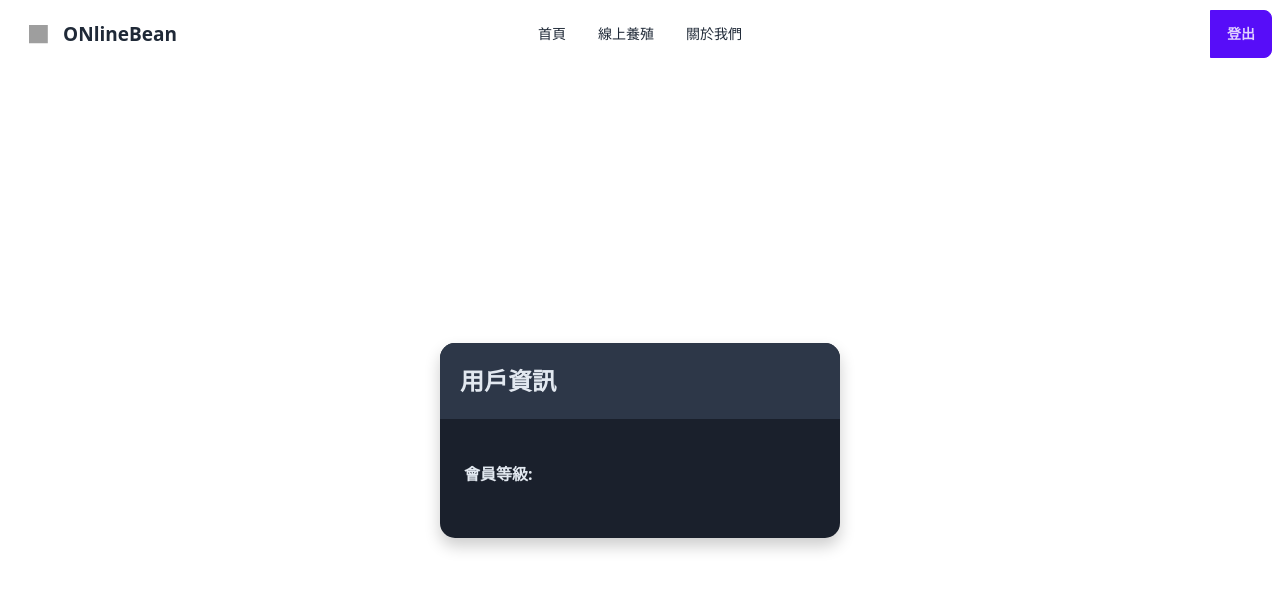
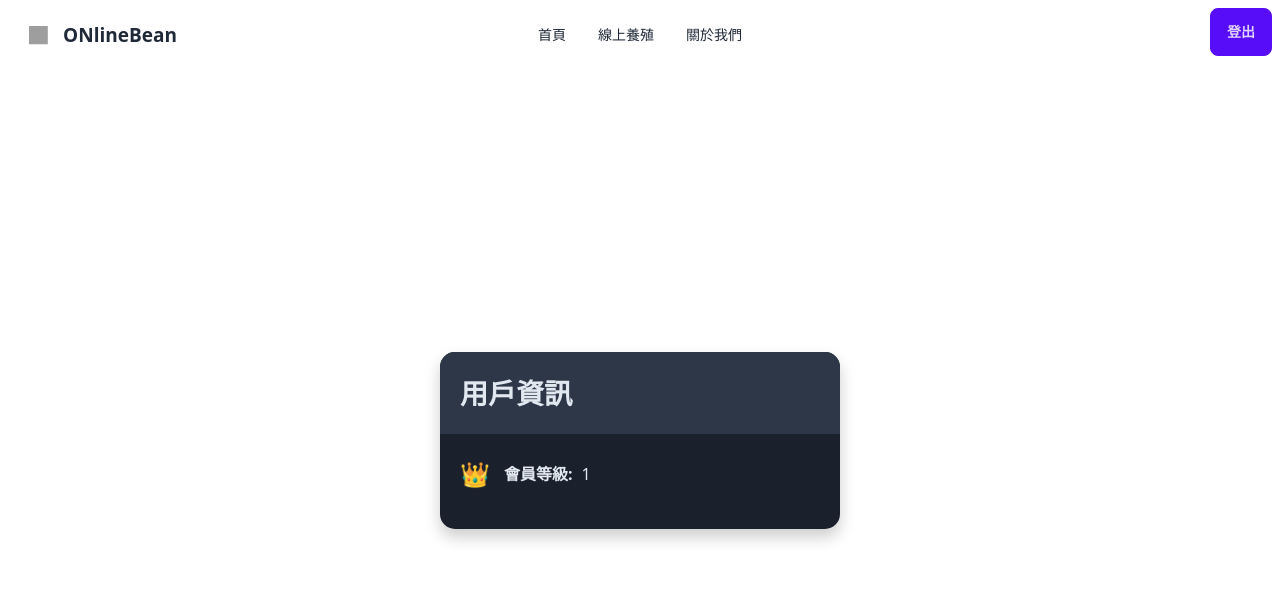
Before and after one commit to Angelo0218/OnlineBean, a Vue app: page /User in a window 1280 px wide. Shown: the top 590 px of the page. Built offline with nearby package versions, Linux system fonts and the light colour scheme; no server answers; sample sign-in values are in the browser's storage; grey boxes are pictures that could not be loaded.

Commit message:
增加讀取 並增加用戶等級功能

```diff
--- a/src/components/nav.vue
+++ b/src/components/nav.vue
@@ -30,49 +30,56 @@
                     <router-link to="/register" class="btn btn-primary">註冊</router-link>
                     <router-link to="/login" class="btn btn-ghost ml-2">登入</router-link>
                 </div>
-                <div class="btn-group  " v-else>
-                    <router-link to="/user" class="btn btn-ghost">{{ username }}</router-link>
+
+                <div v-else>
+                    <router-link to="/user" class="btn btn-ghost" @mouseover="showUserLevel = true" @mouseleave="showUserLevel = false">
+                        <span v-show="!showUserLevel">{{ username }}</span>
+                        <span class="user-level" v-show="showUserLevel">
+                            <i class="fa fa-star"></i>
+                            <span class="text-xs">會員等級:</span> <span class="text-xs">{{ userLevel }}</span>
+                        </span>
+                    </router-link>
                     <button class="btn btn-primary ml-2" @click="handleLogout">登出</button>
                 </div>
             </div>
         </nav>
     </header>
 </template>
+
 <script>
+import { ref, watchEffect } from 'vue';
 import { useAuthStore } from '../store/auth.js';
-import { watchEffect } from 'vue';
 import { useRouter } from 'vue-router';
-import { ref } from 'vue';
+
 export default {
-
     setup() {
         const authStore = useAuthStore();
         const isAuthenticated = ref(authStore.isAuthenticated);
         const router = useRouter();
         const username = ref(authStore.username);
-watchEffect(() => {
-    isAuthenticated.value = authStore.isAuthenticated;
-    username.value = authStore.username;  // 新增這一行
-});
+        const userLevel = ref(authStore.userLevel);
+        const showUserLevel = ref(false); // 初始化為 false
 
-
-
-
-
+        watchEffect(() => {
+            isAuthenticated.value = authStore.isAuthenticated;
+            username.value = authStore.username;
+            userLevel.value = authStore.userLevel;
+        });
 
         const handleLogout = () => {
             authStore.logout();
-            router.push('/login'); // 重定向到登录页面
+            router.push('/login');
         }
 
         return {
             username,
             handleLogout,
-            isAuthenticated
+            isAuthenticated,
+            userLevel,
+            showUserLevel // 添加這一行
         };
     }
 }
-
 </script>
 <style scoped>
 .navbar {
@@ -86,4 +93,13 @@ watchEffect(() => {
     z-index: 1000;
     /* 確保導航欄始終在其他內容之上 */
 }
+
+.user-level {
+    color: #ffd700;
+    /* 改變等級文字顏色為金色 */
+    font-weight: bold;
+    /* 加粗等級文字 */
+    margin-right: 10px;
+    /* 增加與下一個元素的間距 */
+}
 </style>
--- a/src/main.js
+++ b/src/main.js
@@ -33,6 +33,17 @@ if (localStorage.getItem('token')) {
     })
     .catch(error => {
       console.error("Error fetching user info:", error);
+      if (error.response && error.response.status === 403) {
+        // 如果錯誤狀態碼為 403，清除本地 token 並更新用戶認證狀態
+        localStorage.removeItem('token');
+        const authStore = useAuthStore();
+        authStore.isAuthenticated = false;
+        authStore.token = null;
+        location.reload();
+        // 如果需要，您還可以重定向用戶到登錄頁面
+        // router.push('/login');
+      }
+
     });
 }
 
--- a/src/pages/Home.vue
+++ b/src/pages/Home.vue
@@ -1,7 +1,7 @@
 <template>
-  <div class="hero min-h-screen  ">
+  <div class="hero min-h-screen ">
     <div class="hero-content flex-col sm:flex-row-reverse">
-      <img src="../assets/tree.png" class="max-w-xs rounded-lg" />
+      <img src="../assets/tree.png" class="treeimg rounded-lg " />
 
       <div>
         <h1 class="text-5xl font-bold ">線上養殖</h1>
@@ -51,9 +51,7 @@ export default {
 
 
 @media screen and (max-width: 768px) {
-  .hero {
-    margin-top: -2rem
-  }
+
 
   h1 {
     text-align: center;
@@ -77,4 +75,8 @@ export default {
 /* .fade-leave-active in <2.1.8 */
   {
   opacity: 0;
+}
+.treeimg{
+  width:9rem;
+
 }</style>
--- a/src/pages/Plants.vue
+++ b/src/pages/Plants.vue
@@ -3,6 +3,12 @@
         <div class="alert flex justify-center">
             <span class="text-3xl">選擇植物</span>
         </div>
+        <!-- Display loading spinner while loading -->
+        <div v-if="loading" class="flex justify-center w-full">
+            <span class="loading loading-spinner text-success"></span>
+        </div>
+        <!-- Display content when loading is finished -->
+        <div v-else>
             <div v-for="plant in plants" :key="plant.plantID" class="card card-compact w-96 bg-base-100 shadow-xl">
                 <figure>
                     <img :src="plant.image" :alt="plant.plantName" />
@@ -15,6 +21,7 @@
                     </div>
                 </div>
             </div>
+        </div>
     </main>
 </template>
 
@@ -24,7 +31,8 @@ import axios from 'axios';
 export default {
     data() {
         return {
-            plants: []
+            plants: [],
+            loading: true // 初始化 loading 状态为 true
         };
     },
     async mounted() {
@@ -38,6 +46,8 @@ export default {
             this.plants = response.data;
         } catch (error) {
             console.error('Error fetching plants:', error);
+        } finally {
+            this.loading = false; // 设置 loading 状态为 false，无论请求成功还是失败
         }
     }
 }
--- a/src/pages/User.vue
+++ b/src/pages/User.vue
@@ -5,17 +5,21 @@
                 <span class="title">用戶資訊</span>
             </div>
             <div class="content">
+                <div class="info" v-if="userLevel">
+                    <span class="icon">	&#128081;</span> <!-- 星星圖標 -->
+                    <span class="label">會員等級:</span>
+                    <span class="value">{{ userLevel }}</span>
+                </div>
                 <div class="info" v-if="username">
+                    <span class="icon">&#128100;</span> <!-- 用戶圖標 -->
                     <span class="label">用戶名:</span>
                     <span class="value">{{ username }}</span>
                 </div>
                 <div class="info" v-if="email">
+                    <span class="icon">&#9993;</span> <!-- 郵件圖標 -->
                     <span class="label">電子郵件:</span>
                     <span class="value">{{ email }}</span>
                 </div>
-                <div class="info"></div>
-                <span class="label">會員等級:</span>
-                <span class="value"></span>
             </div>
         </div>
     </div>
@@ -30,14 +34,17 @@ export default {
         const authStore = useAuthStore();
         const username = ref(authStore.username);
         const email = ref(authStore.email);
+        const userLevel = ref(authStore.userLevel);
         watchEffect(() => {
             username.value = authStore.username;
             email.value = authStore.email;
+            userLevel.value = authStore.userLevel;
         });
 
         return {
             username,
             email,
+            userLevel
         };
     }
 }
@@ -59,15 +66,21 @@ export default {
     max-width: 400px;
     width: 100%;
     overflow: hidden;
+    transition: transform 0.3s ease-in-out;
+}
+
+.user-card:hover {
+    transform: scale(1.05); /* 添加放大效果 */
 }
 
 .header {
     background-color: #2d3748;
     padding: 20px;
+    position: relative;
 }
 
 .title {
-    font-size: 24px;
+    font-size: 28px; /* 增加字體大小 */
     font-weight: 700;
 }
 
@@ -76,7 +89,15 @@ export default {
 }
 
 .info {
+    display: flex;
+    align-items: center;
     margin-bottom: 15px;
+}
+
+.icon {
+    font-size: 24px;
+    margin-right: 10px;
+    color: #48bb78; /* 圖標顏色 */
 }
 
 .label {
@@ -85,5 +106,6 @@ export default {
 
 .value {
     font-weight: 400;
-    margin-left: 10px;
-}</style>
+    margin-left: 5px;
+}
+</style>
--- a/src/store/auth.js
+++ b/src/store/auth.js
@@ -10,6 +10,8 @@ export const useAuthStore = defineStore({
     isAuthenticated: !!localStorage.getItem('token'),
     username: null,
     email:null,
+    userLevel: 1,
+
     welcomeMessageShown: false,
     errorMessage: null,
     showWelcomeMessage: false,
@@ -38,6 +40,7 @@ export const useAuthStore = defineStore({
           this.isAuthenticated = true;
           this.username = response.data.user.username;
           this.email = response.data.user.email;
+          this.userLevel = response.data.user.userLevel;
           this.showWelcomeMessage = true; // Set this to true upon successful login
           router.push('/');
         } else {
@@ -46,6 +49,7 @@ export const useAuthStore = defineStore({
 
       } catch (error) {
         throw new Error(error.response.data || error.message);
+
       }
     },
 
```
Also changed, not shown: src/assets/tree.png. Lines whose indentation alone changed are shown as unchanged.
